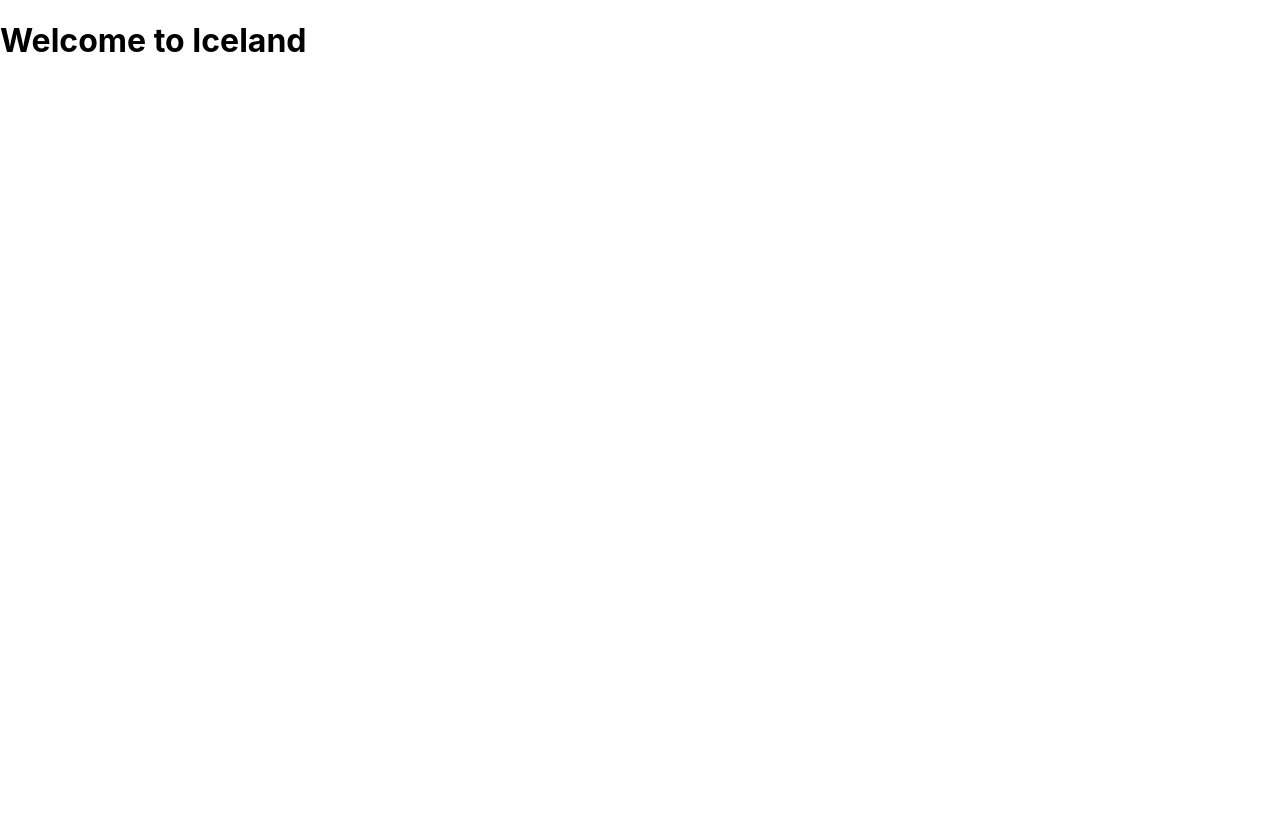
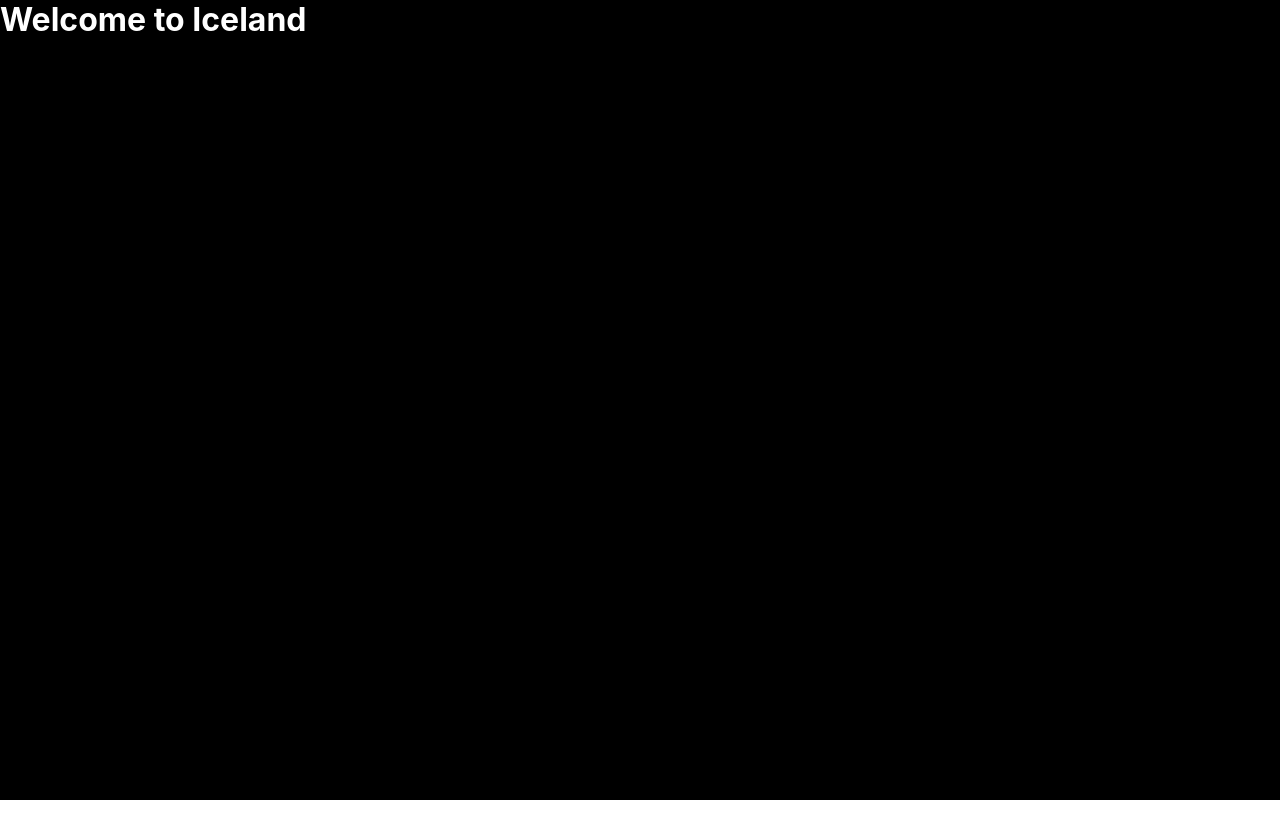
Before and after one commit to ThomasHoadley/tour-iceland, a Next.js app: page / in a window 1280 px wide. After the commit the page ends 800 px from the top, so only its background shows below. Built offline with nearby package versions, Linux system fonts and the light colour scheme.

Commit message:
Trying gsap

```diff
--- a/components/home/HomeContainer.js
+++ b/components/home/HomeContainer.js
@@ -5,7 +5,7 @@ import HomeIntroduction from './HomeIntroduction'
 const HomeContainer = () => {
     const { musicPlaying } = useContext(GlobalContext)
     const music = useRef('music')
-    const beginAnimationTime = 5000
+    const beginAnimationTime = 3000
 
     useEffect(() => {
         setTimeout(() => {
--- a/components/home/HomeIntroduction.js
+++ b/components/home/HomeIntroduction.js
@@ -12,7 +12,7 @@ const HomeIntroduction = (props) => {
     });
 
     return (
-        <div>
+        <div className="introduction">
             <Transition
                 in={inProp}
                 appear={true}
@@ -30,6 +30,14 @@ const HomeIntroduction = (props) => {
             </Transition>
 
             <style jsx>{`
+                    .introduction {
+                        background: #000;
+                        height: 100vh;
+                        h1 {
+                            color: #fff;
+                            margin-top: 0px;
+                        }
+                    }
                     .textAnimation {
                         &-exited {
                             opacity: 0;
--- /dev/null
+++ b/next.config.js
@@ -0,0 +1,5 @@
+module.exports = {
+    devIndicators: {
+        autoPrerender: false,
+    },
+}
```
Also changed, not shown: 1 other file (tests, documents, lock files or other folders).
